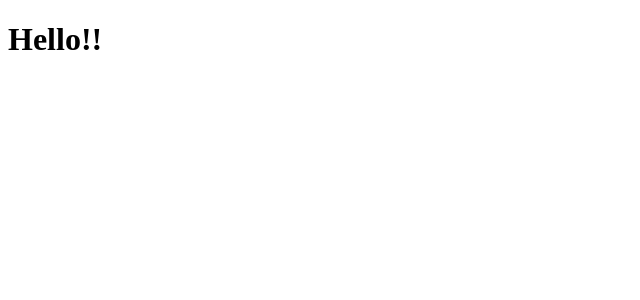
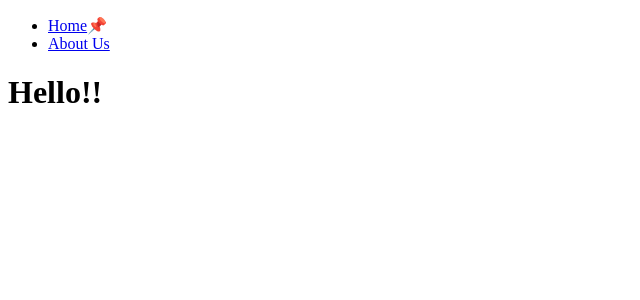
Before and after one commit to SHINHyeonHo/lean-nextjs14, a Next.js app: page / in a window 1280 px wide. Shown: the top 300 px of the page, without its empty margins (0-640 px from the left). Built offline with nearby package versions, Linux system fonts and the light colour scheme.

Commit message:
#2.2 Not Found Routes

```diff
--- /dev/null
+++ b/app/about-us/page.tsx
@@ -0,0 +1,4 @@
+
+export default function AboutUs() {
+    return <h1>About us!</h1>;
+}
--- /dev/null
+++ b/app/not-found.tsx
@@ -0,0 +1,3 @@
+export default function NotFound() {
+    return <h1>Not Found!!</h1>;
+}
--- a/app/page.tsx
+++ b/app/page.tsx
@@ -1,4 +1,10 @@
+import Navigation from "../components/navigation";
 
 export default function Page() {
-    return <h1>Hello!!</h1>;
+  return (
+    <div>
+      <Navigation />
+      <h1>Hello!!</h1>
+    </div>
+  );
 }
--- /dev/null
+++ b/components/navigation.tsx
@@ -0,0 +1,23 @@
+"use client";
+
+import Link from "next/link";
+import { usePathname } from "next/navigation";
+
+export default function Navigation() {
+  const path = usePathname();
+
+  return (
+    <nav>
+      <ul>
+        <li>
+          <Link href="/">Home</Link>
+          {path === "/" ? "📌" : ""}
+        </li>
+        <li>
+          <Link href="/about-us">About Us</Link>
+          {path === "/about-us" ? "📌" : ""}
+        </li>
+      </ul>
+    </nav>
+  );
+}
--- a/package.json
+++ b/package.json
@@ -11,6 +11,7 @@
   "description": "",
   "dependencies": {
     "next": "^15.3.4",
+    "prettier": "^3.6.2",
     "react": "^19.1.0",
     "react-dom": "^19.1.0"
   },
```
Also changed, not shown: 1 other file (tests, documents, lock files or other folders).
